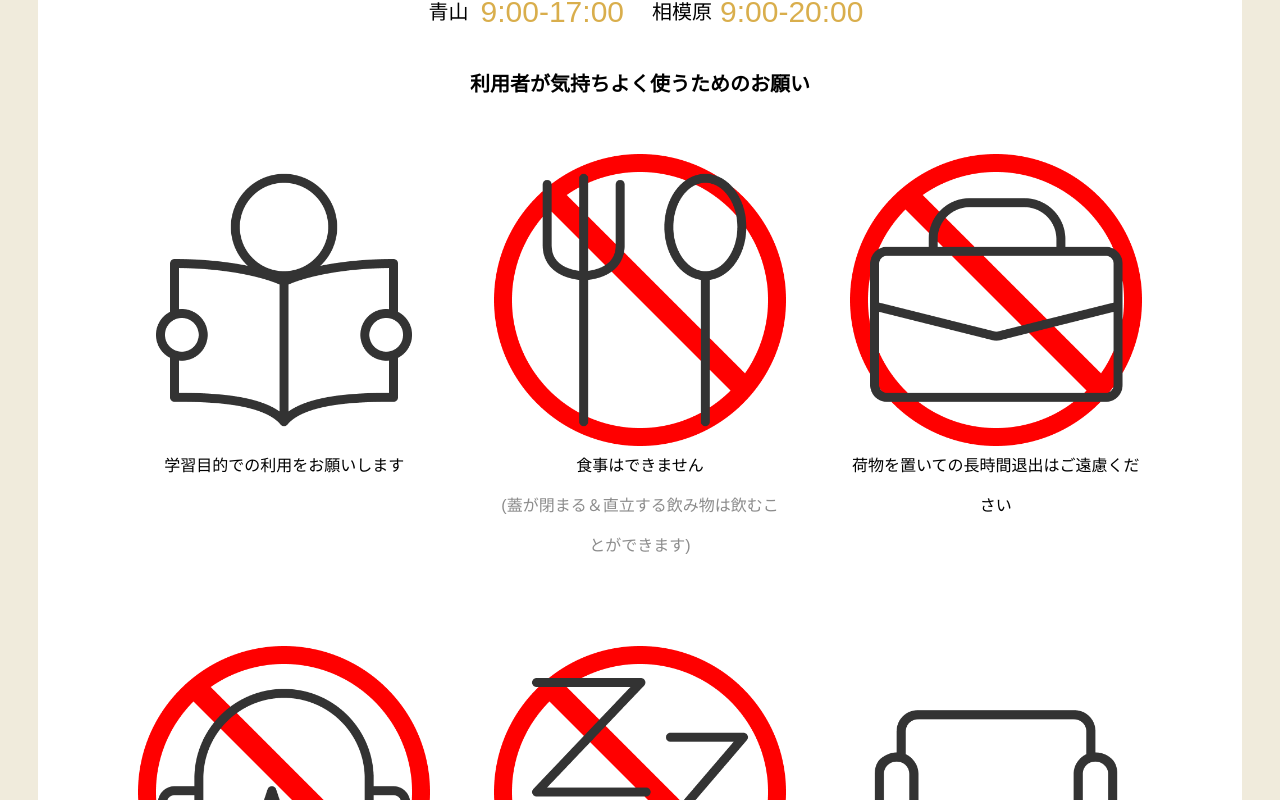
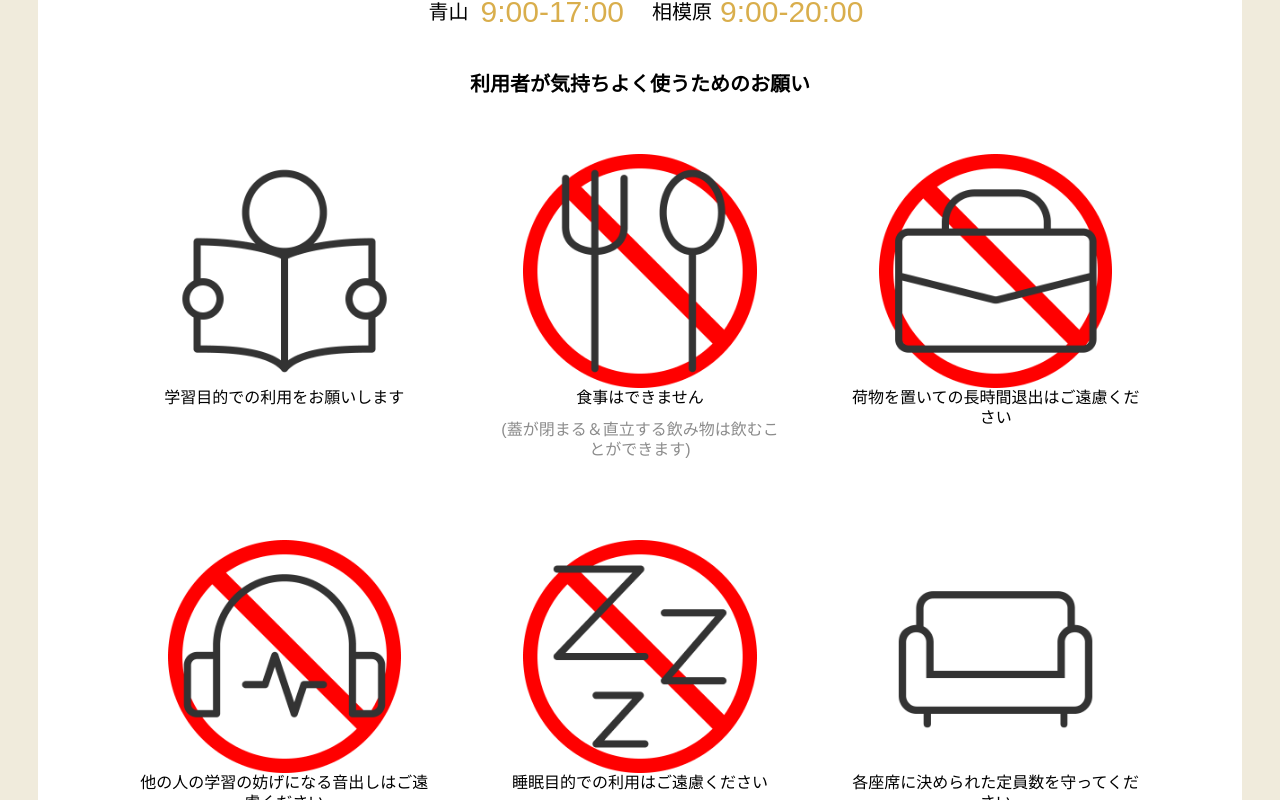
Before and after one commit to AIM-SC/next-website, a Next.js app: page /instruction in a window 1280 px wide. Shown: the part 1460-2260 px from the top of the page. Built offline with nearby package versions, Linux system fonts and the light colour scheme.

Commit message:
fix: 画像サイズの修正

```diff
--- a/src/app/components/rule.tsx
+++ b/src/app/components/rule.tsx
@@ -6,10 +6,10 @@ type Props = {
 
 const Rule = ({ image, text, note }: Props) => {
     return (
-        <div className="mb-4 rounded-lg bg-white p-6">
-            <img src={image} alt="" />
-            <p>{text}</p>
-            <p className="text-[#8C8C8C]">{note}</p>
+        <div className="mb-4 flex flex-col items-center rounded-lg bg-white p-2 sm:p-6">
+            <img  className="w-4/5"src={image} alt="" />
+            <p className="leading-5">{text}</p>
+            <p className="mt-3 text-[#8C8C8C] leading-5">{note}</p>
         </div>
     );
 };
```
